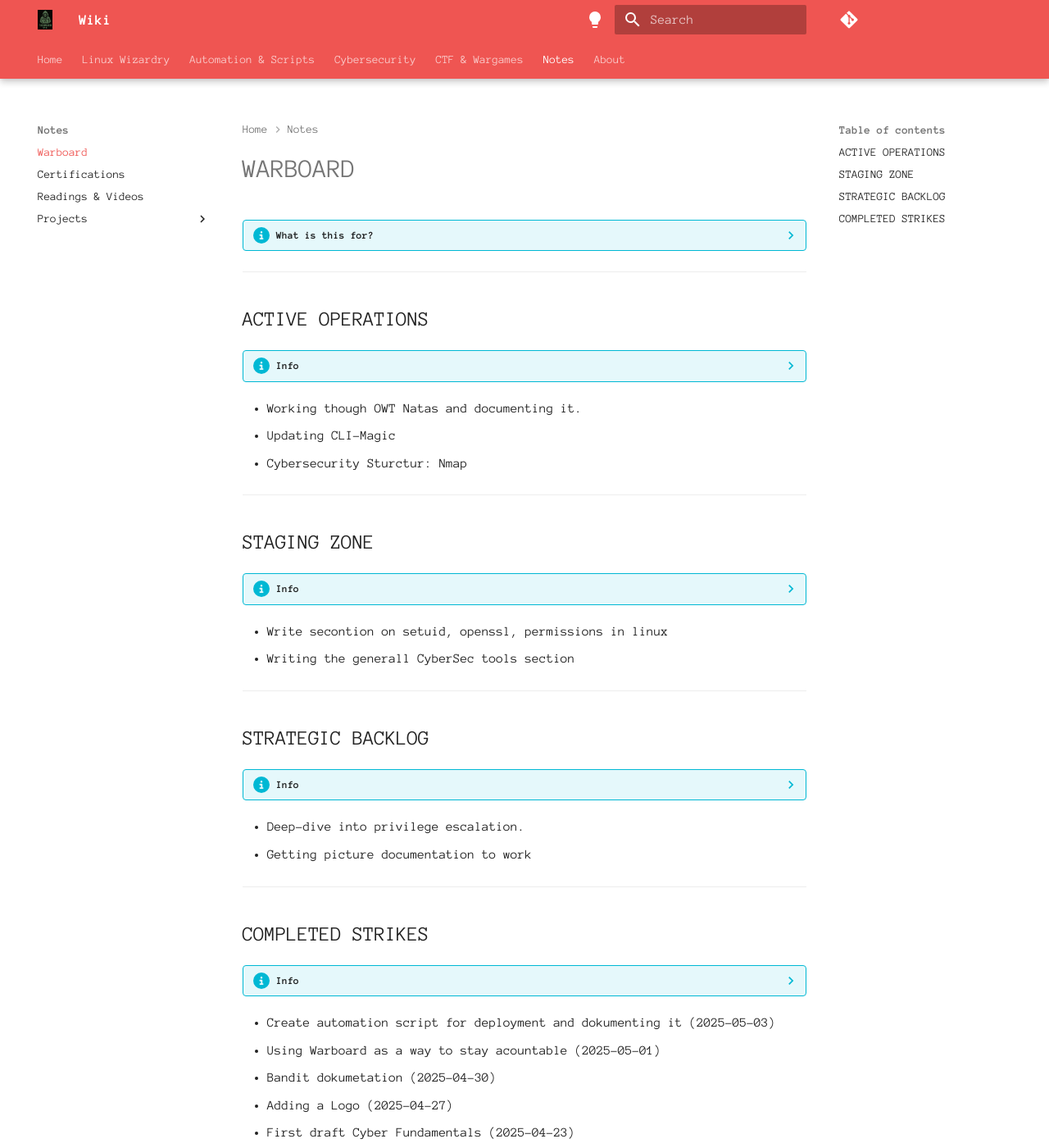
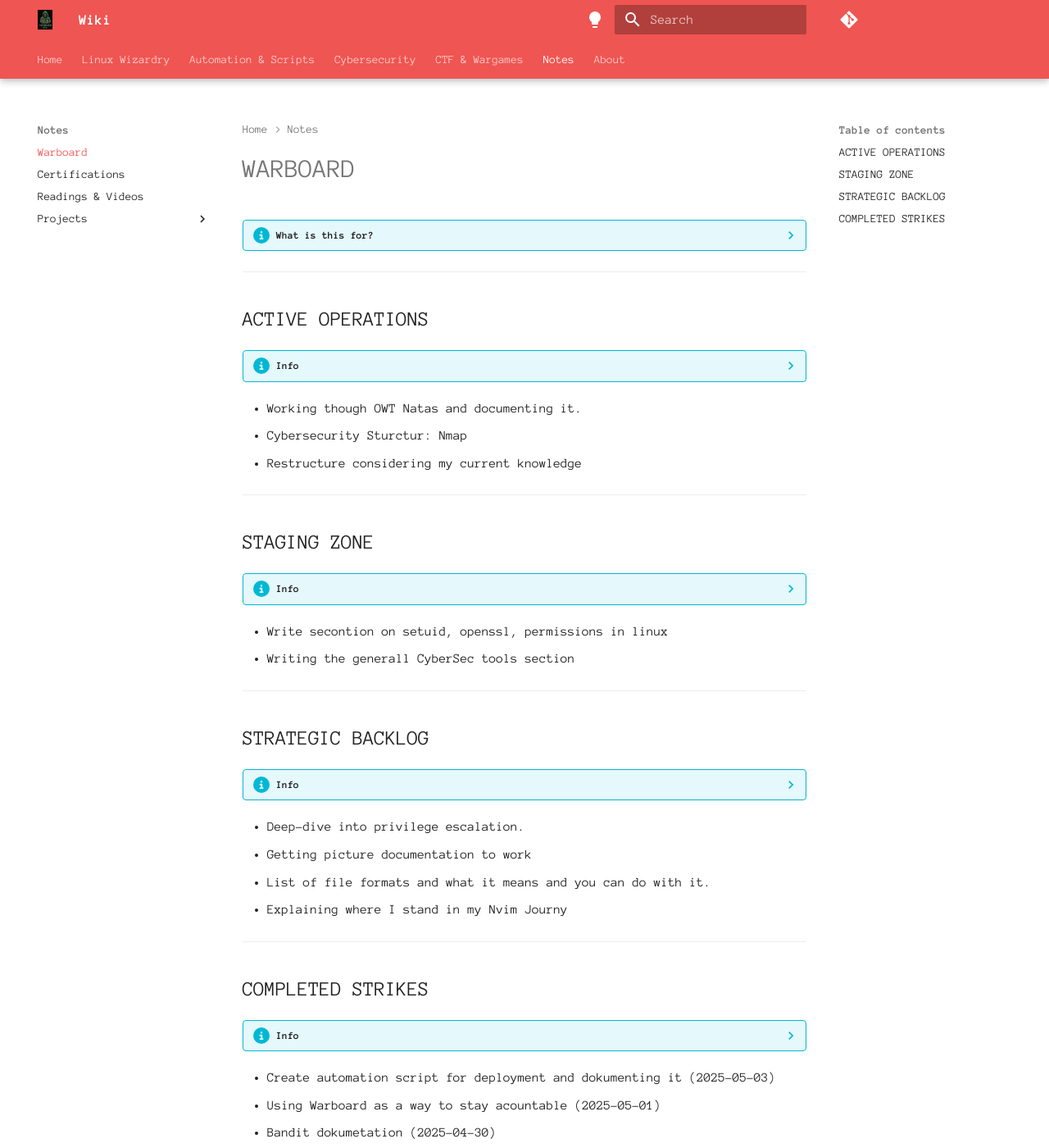
Before and after one commit to Fudomaru/wiki, an MkDocs documentation site: the page built from docs/notes/warboard.md, in a window 1280 px wide and 1400 px high. Shown: the whole window at 82% size. Built offline with MkDocs 1.6.1 and Material for MkDocs 9.7.7, drawn with Linux system fonts in a browser that asks for light colours; comment, search, counter and statistics services are not loaded.

```diff
--- a/docs/notes/warboard.md
+++ b/docs/notes/warboard.md
@@ -17,8 +17,8 @@
     Tasks that I am currently working on.
 
 - Working though OWT Natas and documenting it.
-- Updating CLI-Magic
 - Cybersecurity Sturctur: Nmap
+- Restructure considering my current knowledge
 
 ---
 ## STAGING ZONE
@@ -36,6 +36,8 @@
 
 - Deep-dive into privilege escalation.
 - Getting picture documentation to work
+- List of file formats and what it means and you can do with it.
+- Explaining where I stand in my Nvim Journy
 
 ---
 ## COMPLETED STRIKES
```
Also changed, not shown: 1 other file.
